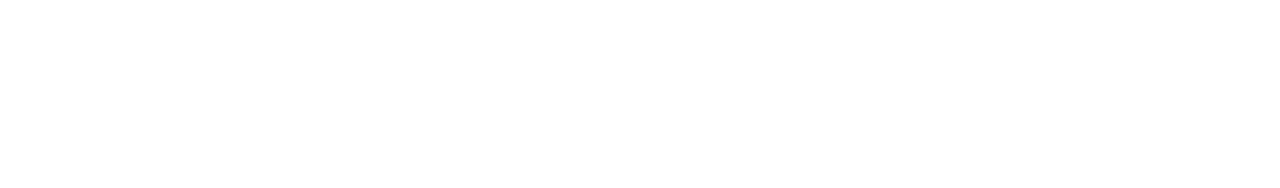
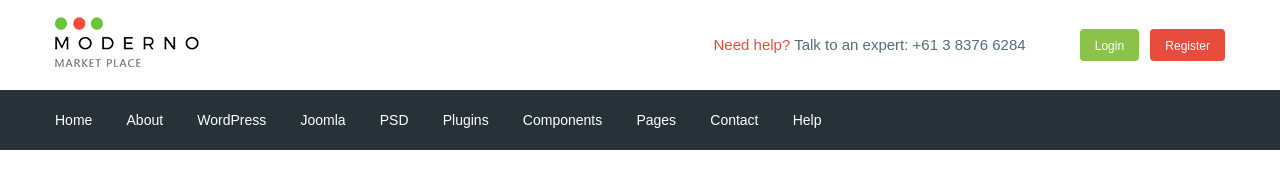
Before and after one commit to Lumineks/Moderno, a website: page app/index.html in a window 1280 px wide. Drawn offline with nearby package versions, Linux system fonts and the light colour scheme; files that its build step writes are made by us from their sources.

Commit message:
Added header

```diff
--- a/app/index.html
+++ b/app/index.html
@@ -6,11 +6,80 @@
     <meta name="viewport" content="width=device-width, initial-scale=1.0">
     <title>Document</title>
 
+    <link href="https://fonts.googleapis.com/css2?family=Roboto:wght@400;500;700&display=swap" rel="stylesheet">
     <link rel="stylesheet" href="css/libs.min.css">
     <link rel="stylesheet" href="css/style.min.css">
 </head>
 
 <body>
+    <header class="header">
+        <div class="header__top">
+            <div class="container">
+                <div class="header__top-inner">
+                    <div class="header__logo">
+                        <a href="#">
+                            <img src="images/logo.png" alt="logo">
+                        </a>
+                    </div>
+                    <div class="header__text">
+                        <a href="#"><span>Need help?</span></a> Talk to an expert:
+                        <a class="header__phone" href="tel:+61383766284">+61 3 8376 6284</a>
+                    </div>
+                    <div class="header__box">
+                        <a class="header__basket" href="#"></a>
+                        <a class="header__btn header__btn--login" href="#">Login</a>
+                        <a class="header__btn header__btn--register" href="#">Register</a>
+                    </div>
+                </div>
+            </div>
+        </div>
+        <div class="header__menu">
+            <div class="container">
+                <nav class="menu">
+                    <ul class="menu__list">
+                        <li>
+                            <a href="#">Home</a>
+                        </li>
+                        <li>
+                            <a href="#">About</a>
+                        </li>
+                        <li>
+                            <a href="#">WordPress</a>
+                        </li>
+                        <li>
+                            <a href="#">Joomla</a>
+                        </li>
+                        <li>
+                            <a href="#">PSD</a>
+                        </li>
+                        <li>
+                            <a href="#">Plugins</a>
+                        </li>
+                        <li>
+                            <a href="#">Components</a>
+                        </li>
+                        <li>
+                            <a href="#">Pages</a>
+                        </li>
+                        <li>
+                            <a href="#">Contact</a>
+                        </li>
+                        <li>
+                            <a href="#">Help</a>
+                        </li>
+                    </ul>
+                </nav>
+            </div>
+        </div>
+
+    </header>
+
+
+
+
+
+
+
 
     <script src="https://ajax.googleapis.com/ajax/libs/jquery/3.5.1/jquery.min.js"></script>
     <script src="js/libs.min.js"></script>
--- /dev/null
+++ b/app/scss/_fonts.scss
@@ -0,0 +1,7 @@
+@font-face {
+    font-family: 'Roboto-Regular', sans-serif;
+    src: url('../fonts/Roboto-Regular.woff2') format('woff2'), url('../fonts/Roboto-Regular.woff') format('woff');
+    font-weight: 400;
+    font-style: normal;
+    font-display: swap;
+}
--- /dev/null
+++ b/app/scss/_global.scss
@@ -0,0 +1,36 @@
+html {
+    box-sizing: border-box;
+}
+
+*,
+*::before,
+*::after {
+    box-sizing: inherit;
+}
+
+a {
+    display: inline-block;
+    text-decoration: none;
+    color: $color-text;
+}
+
+ul,
+li {
+    list-style: none;
+    margin: 0;
+    padding: 0;
+}
+
+.container {
+    max-width: 1200px;
+    padding: 0 15px;
+    margin: 0 auto;
+}
+
+body {
+    font-family: 'Roboto-Regular', sans-serif;
+    font-weight: 400;
+    font-size: 15px;
+    line-height: 24px;
+    color: $color-text;
+}
--- /dev/null
+++ b/app/scss/_vars.scss
@@ -0,0 +1,4 @@
+$color-text: #546e7a;
+$red: #e74c3c;
+$green: #8bc34a;
+$bg: #263238;
--- a/app/scss/style.scss
+++ b/app/scss/style.scss
@@ -1,19 +1,55 @@
-html {
-    box-sizing: border-box;
+@import 'vars';
+@import 'global';
+@import 'fonts';
+.header__top-inner {
+    display: flex;
+    justify-content: space-between;
+    align-items: center;
+    height: 90px;
 }
 
-*,
-*::before,
-*::after {
-    box-sizing: inherit;
+// font-family: 'Roboto', sans-serif;
+.header__text {
+    margin-left: auto;
+    margin-right: 50px;
+    span {
+        color: $red;
+    }
 }
 
-a {
-    text-decoration: none;
+.header__btn {
+    padding: 5px 15px 3px 15px;
+    border-radius: 4px;
+    font-size: 12px;
+    color: #fff;
+    &--login {
+        background-color: $green;
+    }
+    &--register {
+        background-color: $red;
+        margin-left: 7px;
+    }
 }
 
-.container {
-    max-width: 1000px;
-    padding: 0 15px;
-    margin: 0 auto;
+.header__menu {
+    background-color: $bg;
 }
+
+.menu {
+    display: flex;
+    align-items: center;
+    height: 60px;
+}
+
+.menu__list {
+    li {
+        display: inline-block;
+        &+li {
+            margin-left: 30px;
+        }
+    }
+    a {
+        font-size: 14px;
+        color: #fff;
+    }
+}
--- a/gulpfile.js
+++ b/gulpfile.js
@@ -9,7 +9,7 @@ let gulp = require('gulp'),
 
 
 gulp.task('sass', function() {
-    return gulp.src('app/scss/style.scss')
+    return gulp.src('app/scss/**/*.scss')
         .pipe(sass({ outputStyle: 'compressed' }))
         .pipe(rename({ suffix: '.min' }))
         .pipe(autoprefixer({
@@ -57,7 +57,7 @@ gulp.task('browser-sync', function() {
 });
 
 gulp.task('watch', function() {
-    gulp.watch('app/scss/style.scss', gulp.parallel('sass'));
+    gulp.watch('app/scss/**/*.scss', gulp.parallel('sass'));
     gulp.watch('app/*.html', gulp.parallel('html'));
     gulp.watch('app/js/*.js', gulp.parallel('js'));
 });
```
Also changed, not shown: app/fonts/Roboto-Regular.woff (added), app/fonts/Roboto-Regular.woff2 (added), app/images/logo.png (added).
